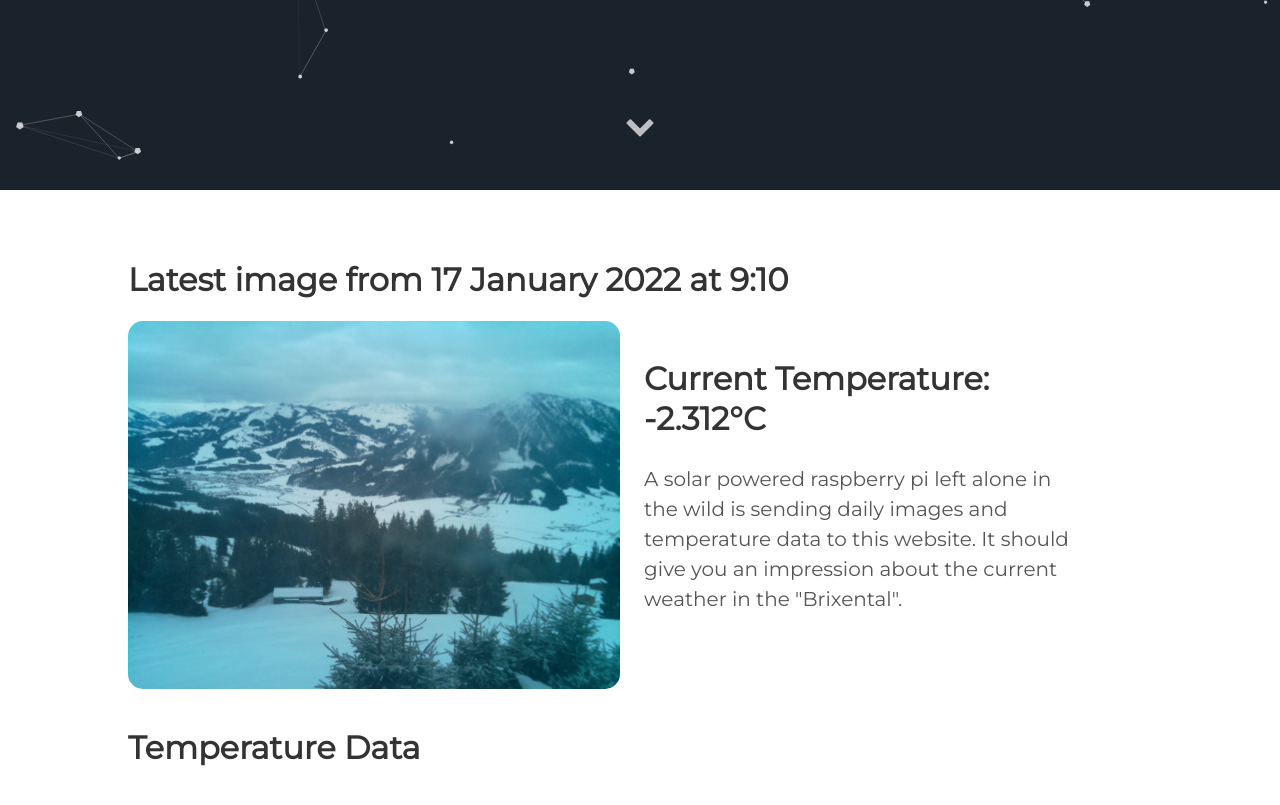
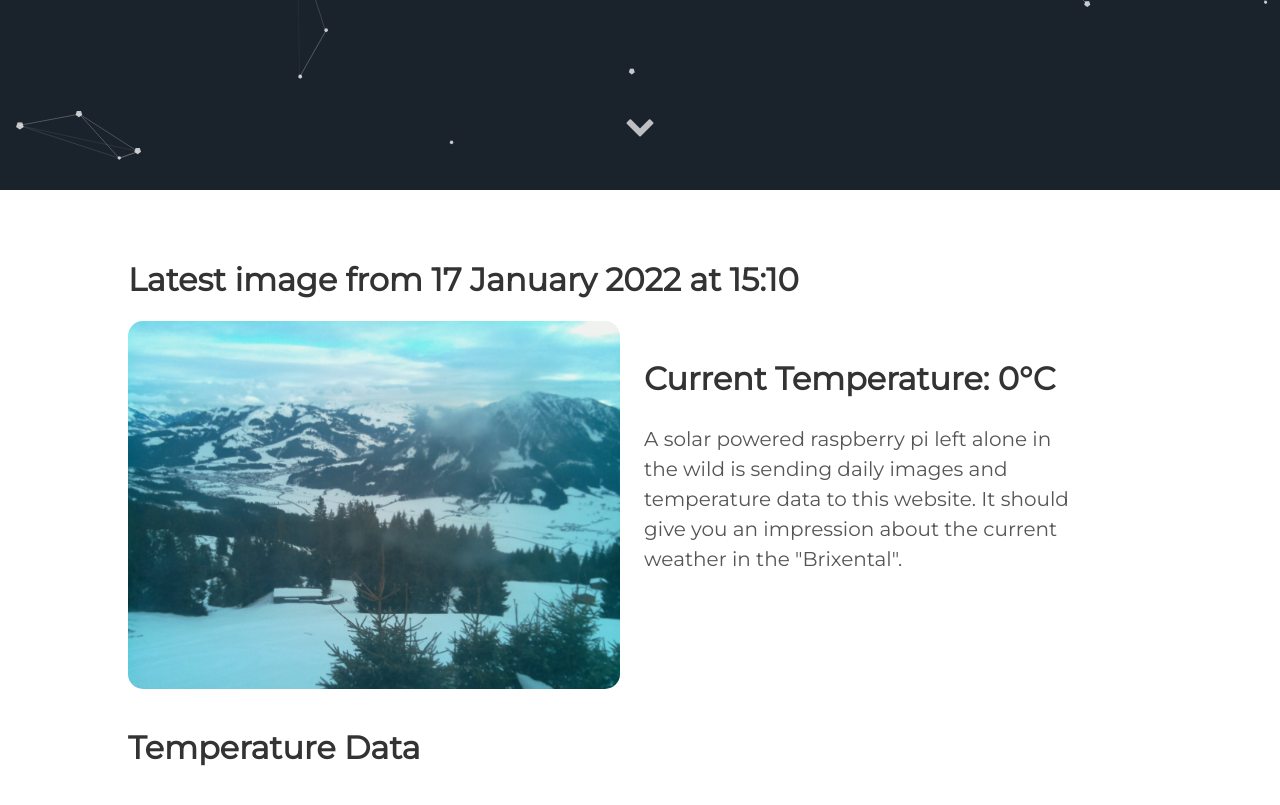
Before and after one commit to vektorious/vektorious.github.io, a Jekyll site: the page built from resources/huette.md, in a window 1280 px wide and 900 px high, scrolled down 710 px. Shown: the top 805 px of the window. Built offline with Jekyll 4.4.1, drawn with Linux system fonts in a browser that asks for light colours.

Commit message:
I'm a bot beep boop

```diff
--- a/resources/huette.md
+++ b/resources/huette.md
@@ -6,13 +6,13 @@ image: '/assets/img/'
 description: 'Live image from the Austrian alps'
 twitter_text: ' '
 ---
-## Latest image from 17 January 2022 at  9:10
+## Latest image from 17 January 2022 at 15:10
 <div class="huette">
   <div class="huette-image">
     <img src="{{ "/assets/img/huette.jpg" | prepend: site.baseurl }}">
   </div>
   <div class="huette-text">
-        <h2>Current Temperature: -2.312°C</h2>
+        <h2>Current Temperature: 0°C</h2>
         <p>A solar powered raspberry pi left alone in the wild is sending daily images and temperature data to this website. It should give you an impression about the current weather in the "Brixental".</p>
 
   </div>
```
Also changed, not shown: rpi-script/2022-01-17_150934.txt (renamed from rpi-script/2022-01-17_090931.txt, +5 -5 lines), rpi-script/huette.md (+2 -2 lines), assets/img/huette.jpg, assets/img/temp_plot.png, rpi-script/temp_plot.png, 1 other file.
